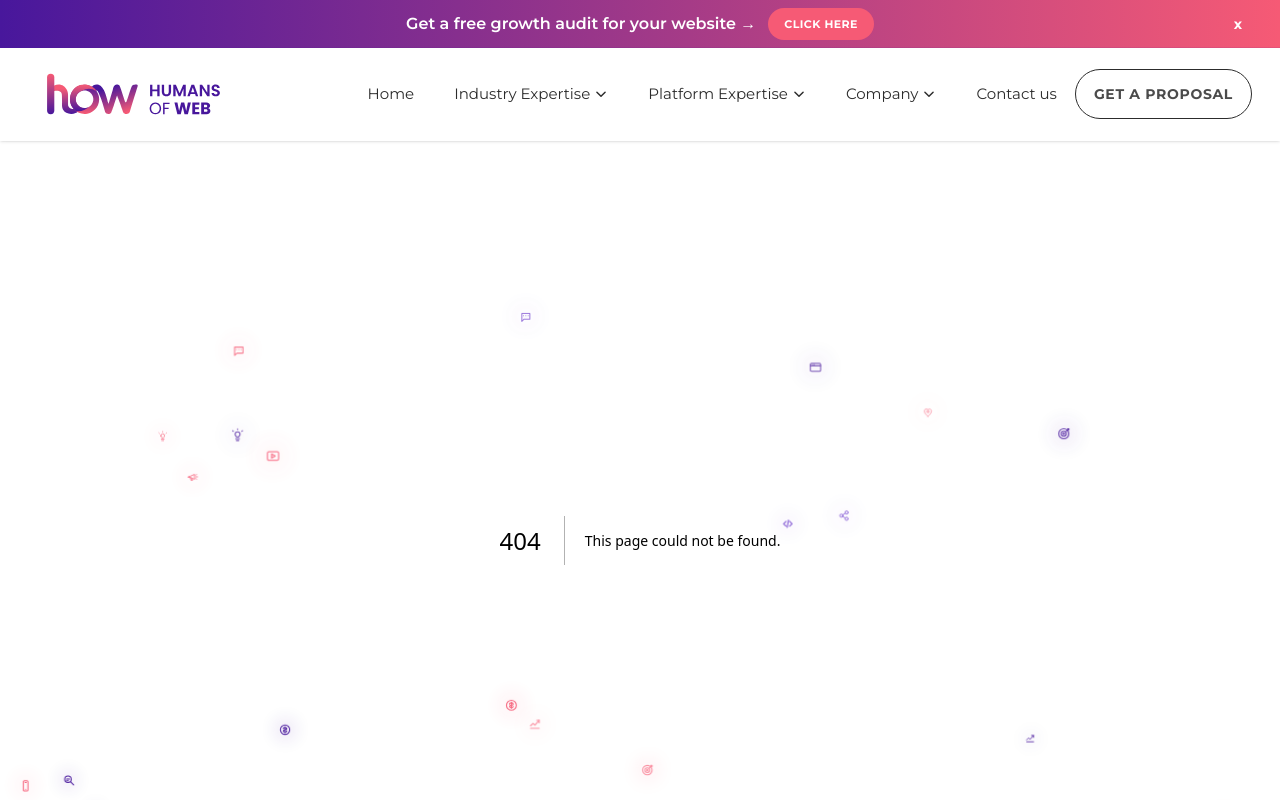
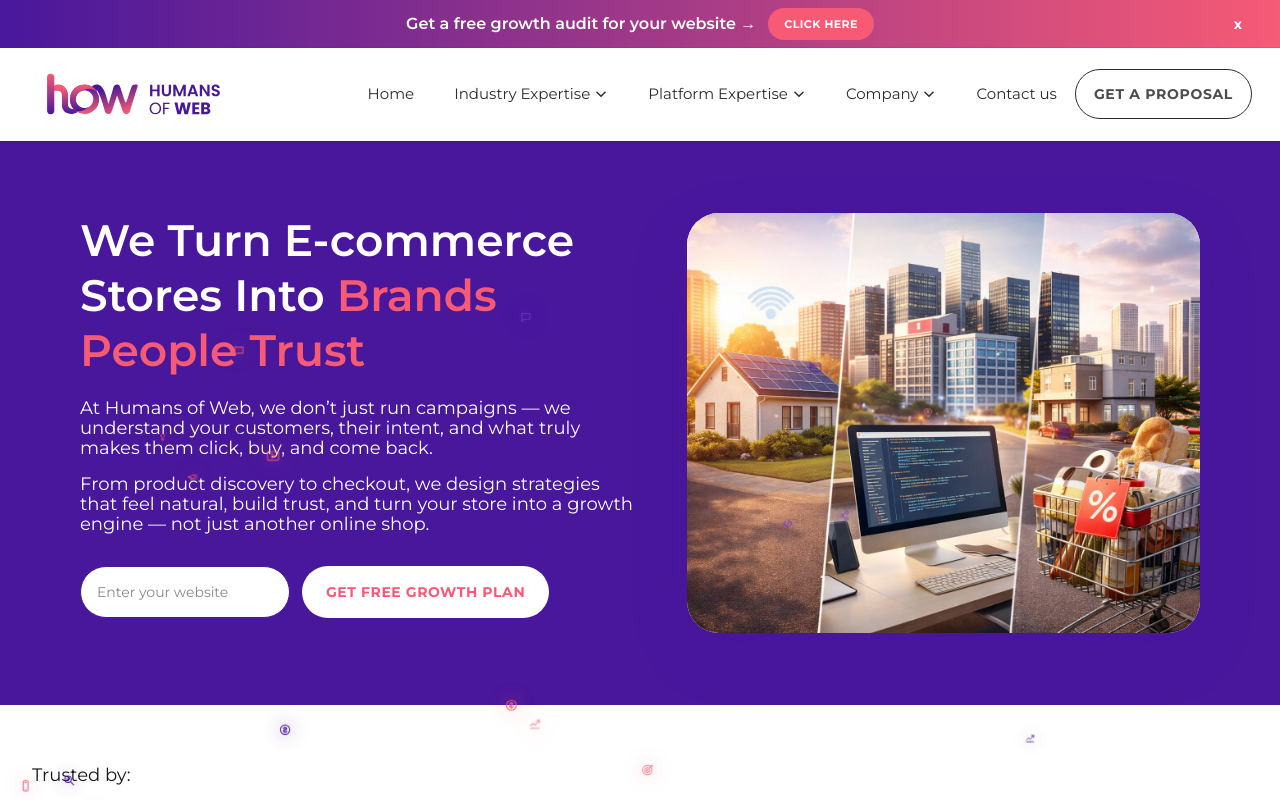
Before and after one commit to pushpesh-zuzu/humansofweb, a Next.js app: page /ecommerce-marketing-agency in a window 1280 px wide. Before the commit this address had no page. Shown: the top 800 px of the page. Built offline with nearby package versions, Linux system fonts and the light colour scheme.

Commit message:
update-e-commerce-page

```diff
--- /dev/null
+++ b/src/app/components/IndustryExpertise/ECommerceAgensy/Ecommerce.jsx
@@ -0,0 +1,14 @@
+import React from "react";
+import HeroSectionEcommerse from "./HeroSectionEcommerse/HeroSectionEcommerse";
+import TrustedBy from "../../common/TrustedBy/TrustedBy";
+
+function Ecommerce() {
+  return (
+    <>
+      <HeroSectionEcommerse />
+      <TrustedBy padding={'py-5 md:py-12 xl:py-15'}/>
+    </>
+  );
+}
+
+export default Ecommerce;
--- /dev/null
+++ b/src/app/components/IndustryExpertise/ECommerceAgensy/HeroSectionEcommerse/HeroSectionEcommerse.jsx
@@ -0,0 +1,85 @@
+"use client";
+
+import Image from "next/image";
+import { motion } from "framer-motion";
+import ContainerWrapper from "../../../common/Container/ContainerWrapper";
+import PaddingWrapper2 from "../../../common/Container/PaddingWrapper2";
+
+export default function HeroSectionEcommerse() {
+  return (
+    <ContainerWrapper
+      background="#48179C"
+      // maxWidth="max-w-[1440px] w-[92%]"
+    >
+      <PaddingWrapper2>
+        <section className="relative rounded-[34px] ">
+          <div className="grid items-center gap-10 lg:grid-cols-[minmax(0,1.05fr)_minmax(0,0.95fr)]">
+            {/* LEFT CONTENT */}
+            <motion.div
+              initial={{ opacity: 0, x: -30 }}
+              animate={{ opacity: 1, x: 0 }}
+              transition={{ duration: 0.6 }}
+              className="max-w-[600px] h-full md:mx-auto md:text-center lg:mx-0 lg:text-left"
+            >
+              {/* Heading */}
+              <h1 className="text-h1 font-semibold text-white mb-auto leading-[1.25]">
+                We Turn E-commerce Stores Into{" "}
+                <span className="text-secondary">Brands People Trust</span>
+              </h1>
+
+              {/* Description */}
+              <p className="mt-5 p-default text-white max-w-[560px] md:mx-auto lg:mx-0">
+                At Humans of Web, we don’t just run campaigns — we understand
+                your customers, their intent, and what truly makes them click,
+                buy, and come back.
+              </p>
+
+              <p className="mt-4 p-default text-white max-w-[560px] md:mx-auto lg:mx-0">
+                From product discovery to checkout, we design strategies that
+                feel natural, build trust, and turn your store into a growth
+                engine — not just another online shop.
+              </p>
+
+              {/* CTA */}
+              <div className="mt-8 flex flex-col gap-3 sm:flex-row md:justify-center lg:justify-start">
+                <input
+                  type="text"
+                  placeholder="Enter your website"
+                  className="h-[52px] w-full bg-white rounded-full border border-primary px-4 text-sm text-[#111111] outline-none transition focus:border-primary sm:max-w-[210px]"
+                />
+                <button className="h-[52px] cursor-pointer rounded-full bg-white px-6 text-sm font-bold uppercase tracking-[0.04em] text-secondary transition hover:bg-secondary hover:text-white">
+                  Get Free Growth Plan
+                </button>
+              </div>
+            </motion.div>
+
+            {/* RIGHT IMAGE */}
+            <motion.div
+              initial={{ opacity: 0, x: 30 }}
+              animate={{ opacity: 1, x: 0 }}
+              transition={{ duration: 0.7, delay: 0.15 }}
+              className="relative flex items-center justify-center"
+            >
+              {/* Decorative elements */}
+              <div className="absolute right-[12%] top-[10%] h-14 w-14 rounded-full border border-dashed border-[#1d1d1d]/30" />
+              <div className="absolute left-[0%] bottom-[12%] h-24 w-24 rounded-full border border-dashed border-[#1d1d1d]/20" />
+
+              {/* Image Card */}
+              <div className="relative h-[320px] w-full max-w-full overflow-hidden rounded-[32px] bg-[#f5f7ff] shadow-[0_20px_60px_rgba(72,23,156,0.15)] md:h-[420px]">
+                <div className="absolute inset-0 bg-[radial-gradient(circle_at_top_right,_rgba(72,23,156,0.12),_transparent_40%),radial-gradient(circle_at_bottom_left,_rgba(246,90,117,0.14),_transparent_35%)]" />
+
+                <Image
+                  src="/IndustryExpertise/industryHero.webp"
+                  alt="Industry Expertise"
+                  fill
+                  className="object-cover"
+                  priority
+                />
+              </div>
+            </motion.div>
+          </div>
+        </section>
+      </PaddingWrapper2>
+    </ContainerWrapper>
+  );
+}
--- a/src/app/components/IndustryExpertise/MainPage/FAQ/FAQ.jsx
+++ b/src/app/components/IndustryExpertise/MainPage/FAQ/FAQ.jsx
@@ -73,7 +73,7 @@ export const FAQ = ({
                     bold="font-normal"
                     variant="secondary"
                     dangerouslySetInnerHTML={{ __html: item.description }}
-                    className={`font-[Arial] faq-content text-[16px]
+                    className={` faq-content text-[16px]
                             md:text-[16px] leading-[20px]
                             lg:text-[20px] lg:leading-[24px] tracking-[0em]! font-normal md:max-w-[95%]`}
                   />
--- a/src/app/components/common/TrustedBy/TrustedBy.jsx
+++ b/src/app/components/common/TrustedBy/TrustedBy.jsx
@@ -32,7 +32,7 @@ const PARTNERS = [
   },
 ];
 
-const LOOPED = [...PARTNERS, ...PARTNERS];
+const LOOPED = [...PARTNERS, ...PARTNERS, ...PARTNERS];
 
 export default function TrustedBy({
   padding = "pb-10 px-8.75 md:pb-14 md:px-12.5 xl:pb-18 xl:px-20",
--- /dev/null
+++ b/src/app/ecommerce-marketing-agency/page.jsx
@@ -0,0 +1,10 @@
+import React from 'react'
+import Ecommerce from '../components/IndustryExpertise/ECommerceAgensy/Ecommerce'
+
+function page() {
+  return (
+    <Ecommerce/>
+  )
+}
+
+export default page
```
